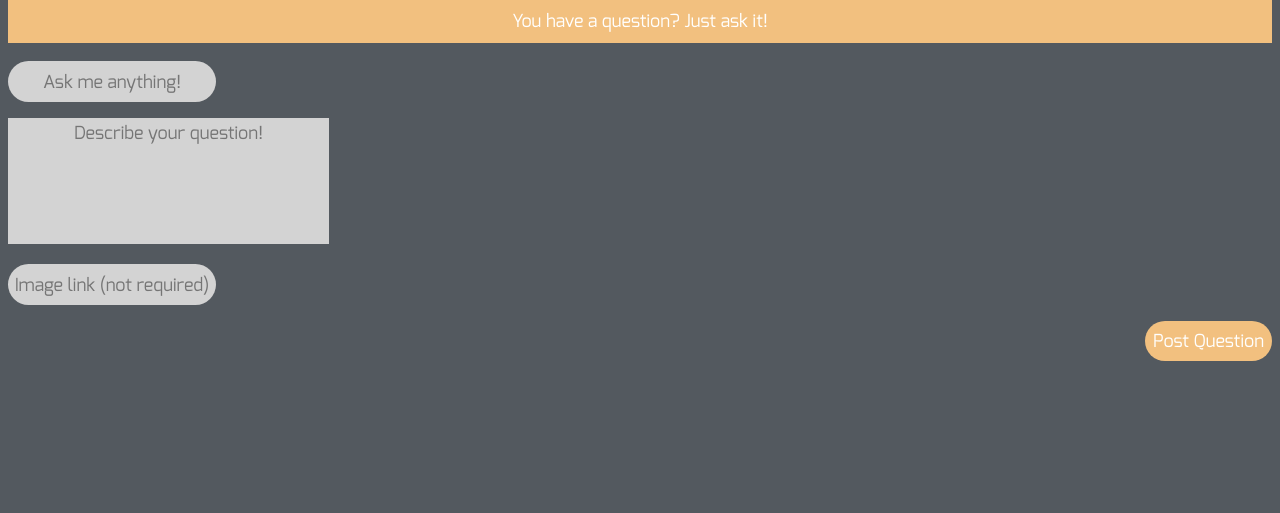
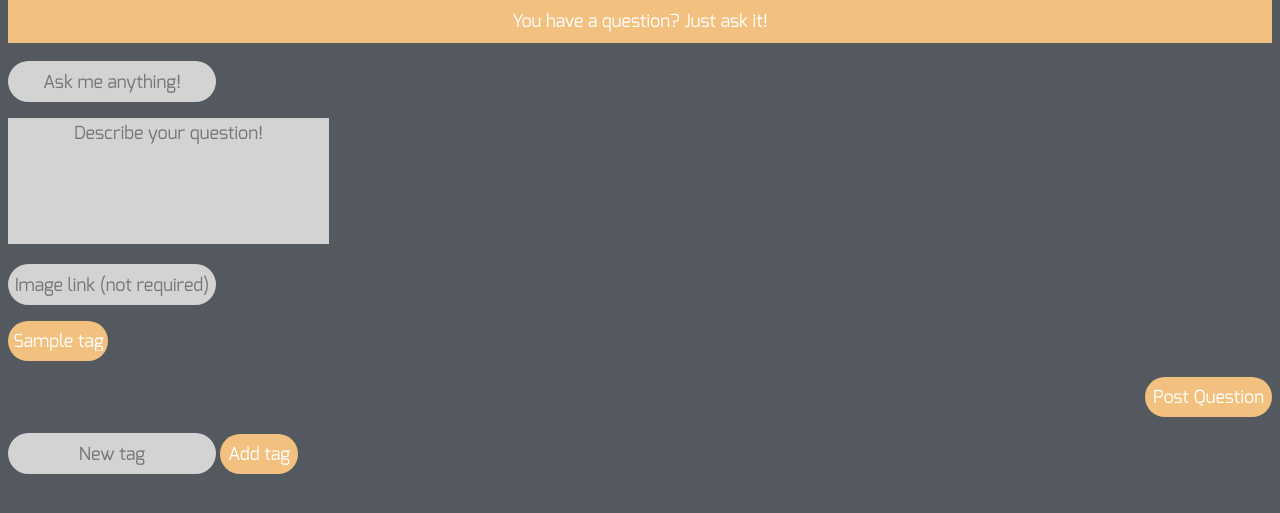
Before and after one commit to marthon-szabo/flask_overflow, a Flask app: template templates/add_question.html in a window 1280 px wide. Shown: the part 239-752 px from the top of the page. Run offline with Flask 2, Linux system fonts and the light colour scheme; the template is opened without the code that fills it: most values are stand-ins (such as "Sample title", 1, 10 or a date in 2020).

Commit message:
Tag fixed

```diff
--- a/server.py
+++ b/server.py
@@ -121,9 +121,9 @@ def delete_subcomment(comment_id, question_id):
 @app.route('/add-question', methods=['GET', 'POST'])
 def add_question():
     if request.method == "POST":
-        data_manager.add_question(request.form["new_question"], request.form["message"], request.form["image"])
+        data_manager.add_question(request.form["new_question"], request.form["message"], request.form["image"], request.form['title'])
         return redirect("/list")
-    return render_template("add_question.html", questions = data_manager.get_questions())
+    return render_template("add_question.html", questions = data_manager.get_questions(), tags = data_manager.view_all_tags())
 
 @app.route('/edit-question/<int:question_id>', methods=["GET", 'POST'])
 def edit_question(question_id):
@@ -147,6 +147,17 @@ def add_tag(question_id):
     return render_template('new_tag.html', question_id=question_id, tags=data_manager.view_all_tags())
 
 
+@app.route('/create-tag-then-return', methods = ['POST'])
+def create_and_return():
+    data_manager.add_tag(request.form['title'])
+    return redirect('/add-question')
+
+@app.route('/create-tag', methods=["POST"])
+def create_tag():
+    data_manager.add_tag(request.form['title'])
+    question_id = request.form['question_id']
+    return redirect('/question/' + str(question_id) + '/new-tag')
+
 
 
 if __name__ == "__main__":
--- a/templates/add_question.html
+++ b/templates/add_question.html
@@ -16,11 +16,26 @@
             <p align="left">
                 <input name="image" type="text" placeholder="Image link (not required)">
             </p>
+
+            <p align="left">
+                <select name="title">
+                    {% for tag in tags %}
+                        <option value="{{ tag.id }}">{{ tag.name }}</option>
+                    {% endfor %}
+                </select>
+            </p>
+
             <p align="right">
                 <button type="submit">Post Question</button>
             </p>
             </center>
         </form>
+        <p>
+            <form action="/create-tag-then-return" method="post">
+                <input type="text" name="title" placeholder="New tag">
+                <button type="submit">Add tag</button>
+            </form>
+        </p>
 
     </p>
 {% endblock %}
--- a/templates/new_tag.html
+++ b/templates/new_tag.html
@@ -13,8 +13,10 @@
         </select>
     <button type="submit">Choose tag</button>
     </form>
-    <form>
-        <input
+    <form action="/create-tag" method="post">
+        <input name = 'question_id' type="hidden" value="{{ question_id }}">
+        <input type="text" name="title" placeholder="New tag">
+        <button type="submit">Add tag</button>
     </form>
     </p>
     </center>
```
Also changed, not shown: data_manager.py (+11 -1 lines).
